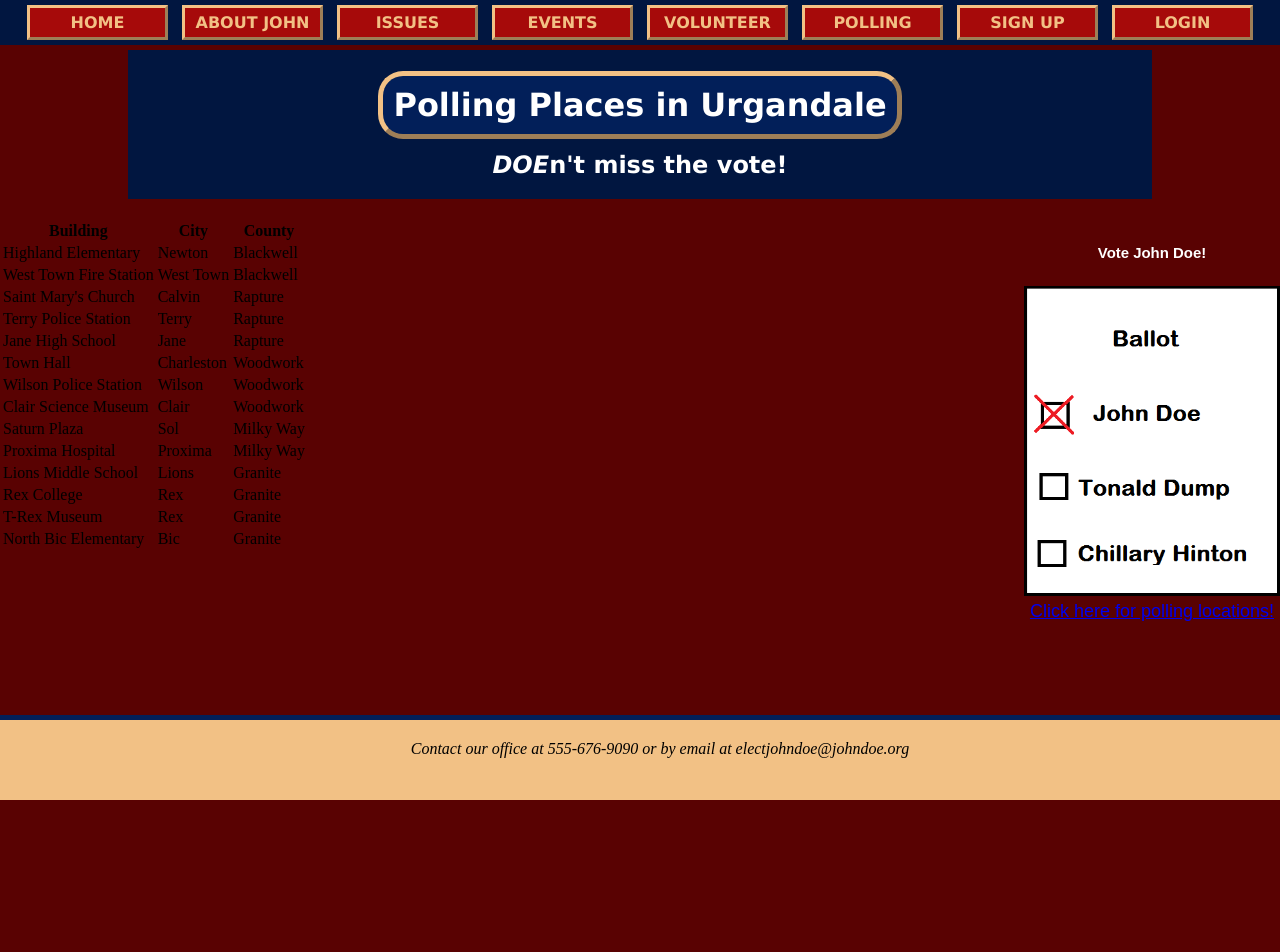
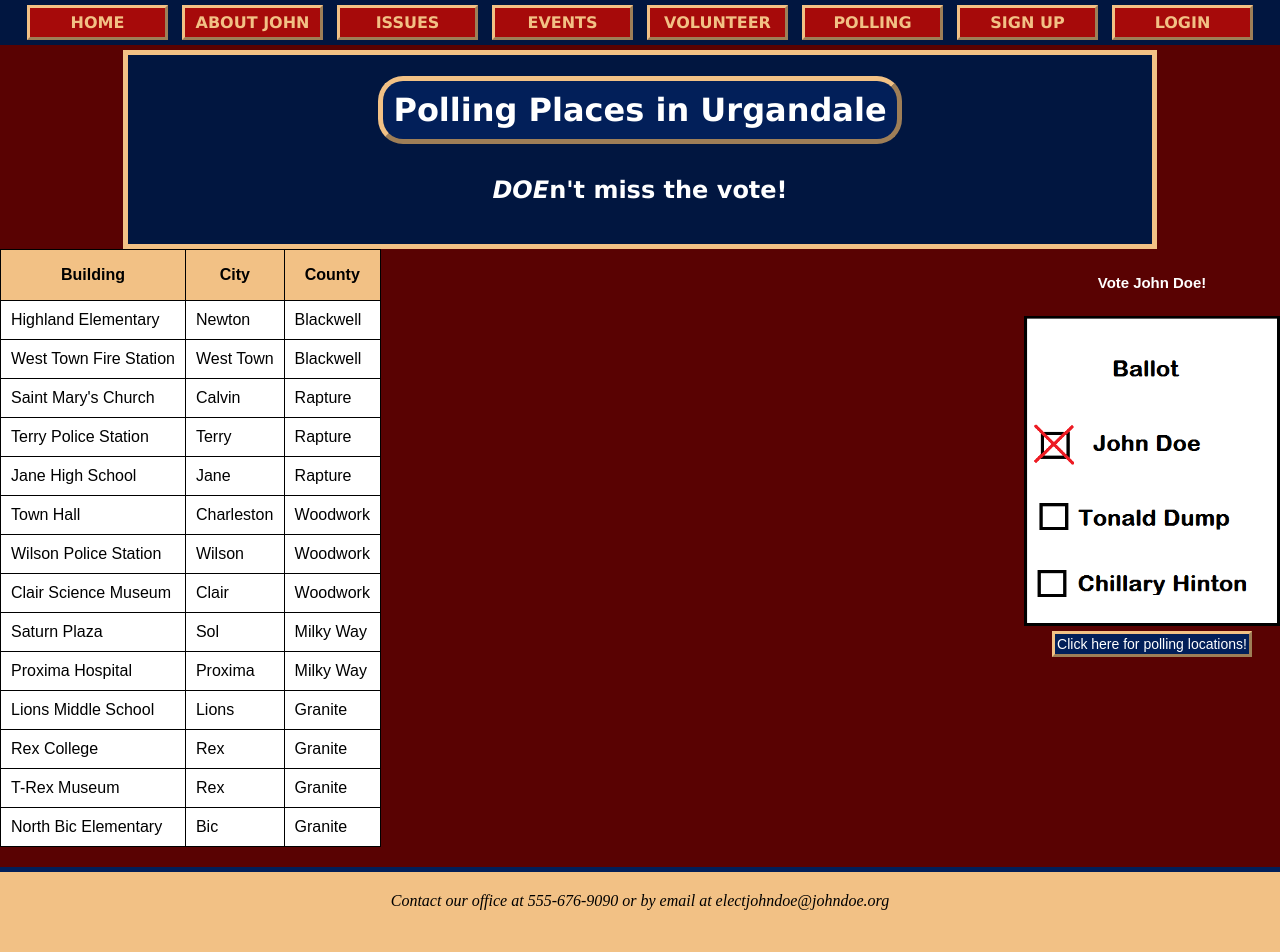
Before and after one commit to ryan-policheri/johndoeforsenate, a PHP site: page /pollinglocation.html in a window 1280 px wide. Before the commit the page ends 800 px from the top, so only its background shows below. Run offline with PHP 8.4, Linux system fonts and the light colour scheme.

Commit message:
Assignment2 Final Commit

```diff
--- a/public html/css/stylesheet.css
+++ b/public html/css/stylesheet.css
@@ -48,6 +48,7 @@ body{
  	margin:auto;
  	margin-top: 5px;
  	width:80%;
+ 	border: 5px solid #F2C185;
  }
 
  h1{
@@ -64,7 +65,7 @@ body{
  h2{
  	color:#FFFFFF;
  	margin-top:-10px;
- 	padding-bottom: 20px;
+ 	padding: 20px;
  }
 img{
 	max-width: 100%;
@@ -73,11 +74,9 @@ img{
 footer{
 	background-color:#F2C185;
 	padding:20px;
+	margin-top:20px;
 	text-align: center;
 	border-top: solid 5px #021F59;
-	position:absolute;
-	bottom:0;
-	width:100%;
 	height:40px;
 }
 
@@ -93,9 +92,13 @@ footer{
  .main {
  width: 75%;
  background-color: #FFFFFF;
+ margin-top:10px;
  padding:10px;
  font-family:Arial, sans-serif;
  font-size: 14px;
+ border-right: 3px solid #021F59;
+ border-top: 3px solid #021F59;
+ border-bottom: 3px solid #021F59;
  }
 
  #john{
@@ -115,19 +118,3 @@ footer{
  	border: outset 3px #F2C185;
  	padding:2px;
  }
-
- #container {
- 	min-height:100%;
- 	position:relative;
- }
-
- #body {
- 	padding-bottom: 30px;
- }
-
- #footer {
- 	position:absolute;
- 	bottom:0;
- 	width:100%;
- 	height:30px;
- }
--- a/public html/events.html
+++ b/public html/events.html
@@ -31,10 +31,10 @@
   <div class="vote">
     <h5> Vote John Doe!</h5>
     <img src ="img/content/Ballot.png" alt="Vote Picture"/>
-    <br><a href="pollinglocation.html">Click here for polling locations!</a>
+    <br><a class="pollingLocation" href="pollinglocation.html">Click here for polling locations!</a>
   </div>
 
-  <section>
+  <section class= "main">
   <ul>
 
       <li>
--- a/public html/issues.html
+++ b/public html/issues.html
@@ -33,10 +33,10 @@
     <div class="vote">
     <h5> Vote John Doe!</h5>
     <img src ="img/content/Ballot.png" alt="Vote Picture"/>
-    <br><a href="pollinglocation.html">Click here for polling locations!</a>
+    <br><a class="pollingLocation" href="pollinglocation.html">Click here for polling locations!</a>
     </div>
 
-    <section>
+    <section class="main">
     <h5>Climate Change</h5>
     <p>
     I believe that climate change is the most important issue we face today.
--- a/public html/johnabout.html
+++ b/public html/johnabout.html
@@ -32,7 +32,7 @@
     <div class="vote">
         <h5> Vote John Doe!</h5>
         <img src ="img/content/Ballot.png" alt="Vote Picture"/>
-        <br><a href="pollinglocation.html">Click here for polling locations!</a>
+        <br><a class="pollingLocation" href="pollinglocation.html">Click here for polling locations!</a>
     </div>
 
     <section class="main">
--- a/public html/login.html
+++ b/public html/login.html
@@ -30,7 +30,7 @@
     <h2>Thanks for being a part of our campaign!</h2>
   </header>
 
-<form>
+<form style="text-align:center; margin-top:20px">
     User Name:<br>
     <input type="text" name="username"><br>
     Password:<br>
--- a/public html/pollinglocation.html
+++ b/public html/pollinglocation.html
@@ -7,6 +7,26 @@
     <title>Polling Locations in Urgandale</title>
 
     <link rel="stylesheet" type="text/css" href="css/stylesheet.css">
+
+    <style>
+        table{
+            border-collapse: collapse;
+            font-family:Arial,sans-serif;
+        }
+        table, th, td {
+            border:solid 1px black;
+            background-color:#FFFFFF;
+        }
+
+        th{
+            height:30px;
+            background-color:#F2C185;
+        }
+
+        th,td{
+            padding:10px;
+        }
+    </style>
 
 </head>
 
@@ -32,7 +52,7 @@
     <div class="vote">
         <h5> Vote John Doe!</h5>
         <img src ="img/content/Ballot.png" alt="Vote Picture"/>
-        <br><a href="pollinglocation.html">Click here for polling locations!</a>
+        <br><a class="pollingLocation" href="pollinglocation.html">Click here for polling locations!</a>
     </div>
 
      <table>
--- a/public html/signup.html
+++ b/public html/signup.html
@@ -29,7 +29,7 @@
       <h2> Sign up Below!</h2>
     </header>
 
-    <form>
+    <form style="text-align:center; margin-top:20px">
       Username:<br>
       <input type="text" name="Username"><br>
       Email:<br>
--- a/public html/volunteer.html
+++ b/public html/volunteer.html
@@ -31,9 +31,10 @@
   <div class="vote">
     <h5> Vote John Doe!</h5>
     <img src ="img/content/Ballot.png" alt="Vote Picture"/>
-    <br><a href="pollinglocation.html">Click here for polling locations!</a>
+    <br><a class="pollingLocation" href="pollinglocation.html">Click here for polling locations!</a>
   </div>
 
+  <section class="main">
   <p>If you are eager to support John Doe and his efforts to be elected on to the Urgandale <br>
   state senate, we would be glad to have your help. In order to help with our campaign, there<br>
   are a few requirements. They include:
@@ -86,6 +87,7 @@ If you believe you will be a helpful addition to our campaign, please contact Ja
 <p>
 John Doe's campaign is also welcome to financial assistance. If you would like to donate to our campaign contact our office for mailing information.
 </p>
+</section>
 
 <footer><em>Contact our office at 555-676-9090 or by email at electjohndoe@johndoe.org</em></footer>
 
```
Also changed, not shown: public html/index.html (+2 -8 lines).
